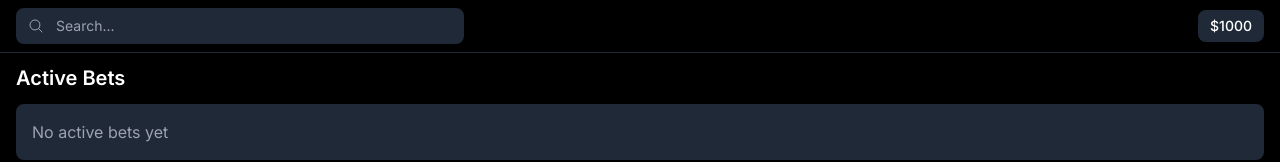
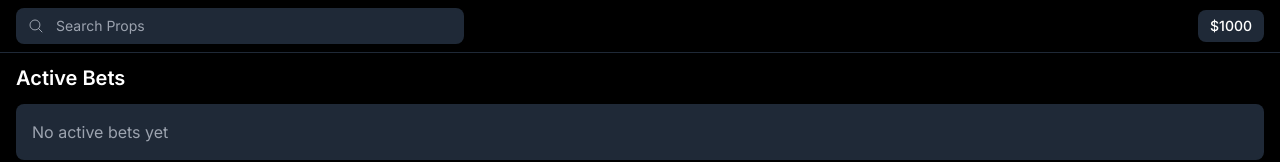
Before and after one commit to byselonia/Props, a Next.js app: page /home in a window 1280 px wide. Shown: the top 162 px of the page. Built offline with nearby package versions, Linux system fonts and the light colour scheme.

Commit message:
Update search bar prompts for different pages

```diff
--- a/src/components/Header.tsx
+++ b/src/components/Header.tsx
@@ -11,13 +11,21 @@ export default function Header() {
     return null;
   }
 
+  const getSearchPlaceholder = () => {
+    if (pathname === "/home") return "Search Props";
+    if (pathname === "/market") return "Search Market";
+    if (pathname.startsWith("/create")) return "Search Teams, Games, Players";
+    if (pathname === "/social") return "Search Social";
+    return "Search...";
+  };
+
   return (
     <div className="fixed top-0 left-0 right-0 bg-black border-b border-gray-800 px-4 py-2 flex items-center justify-between gap-4">
       <div className="flex-1 max-w-md">
         <div className="relative">
           <input
             type="text"
-            placeholder="Search..."
+            placeholder={getSearchPlaceholder()}
             className="w-full px-4 py-2 pl-10 bg-gray-800 text-white rounded-lg focus:outline-none focus:ring-2 focus:ring-white text-sm"
           />
           <MagnifyingGlassIcon className="absolute left-3 top-2.5 h-4 w-4 text-gray-400" />
```
